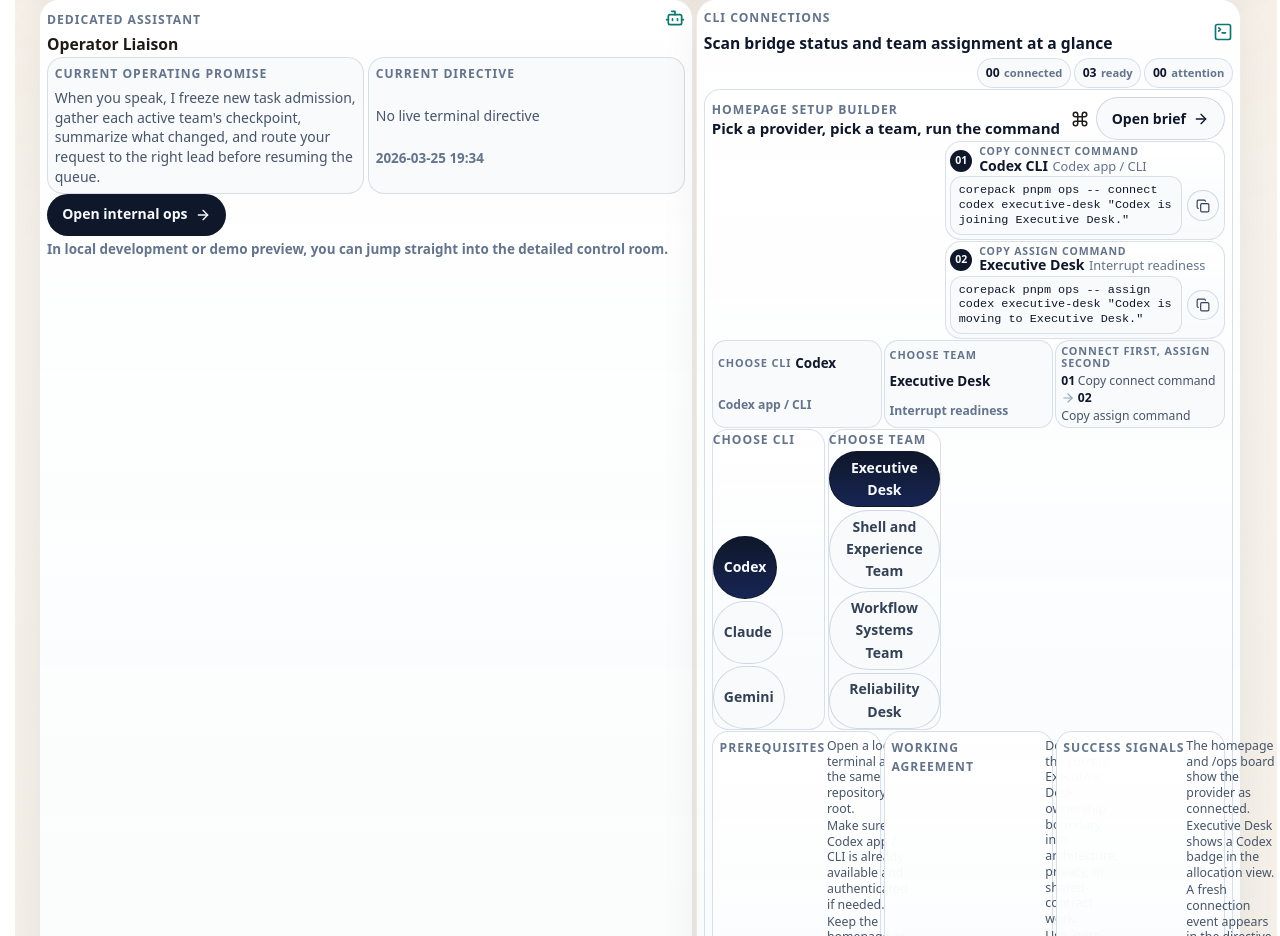
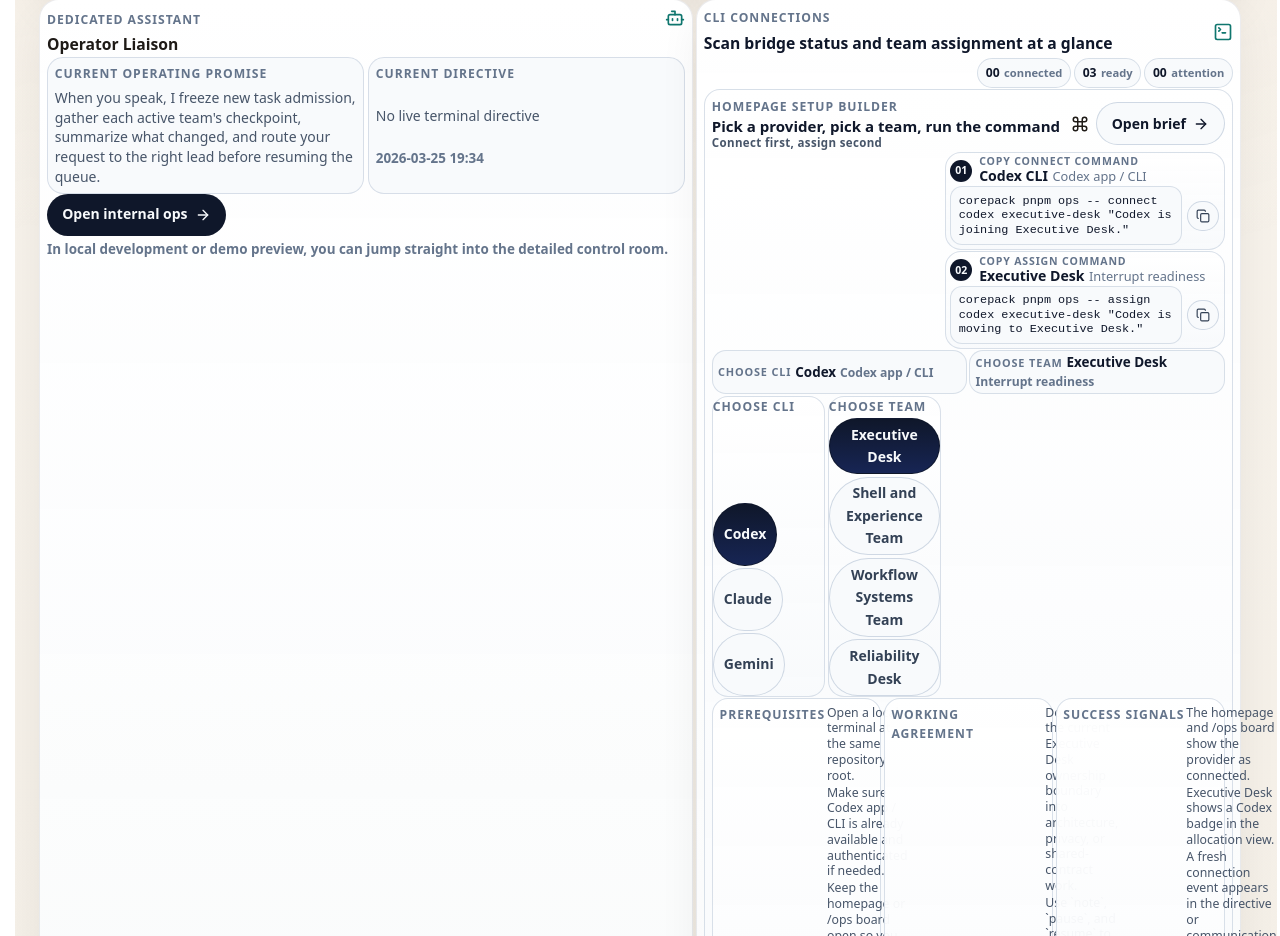
Before and after one commit to GongJae00/research-pages, a Next.js app in the folder apps/web/: page /en in a window 1280 px wide. Shown: the part 1720-2656 px from the top of the page. Built offline with nearby package versions, Linux system fonts and the light colour scheme; no server answers.

Commit message:
Autonomy batch 1412: shell-experience

```diff
--- a/apps/web/src/components/homepage-agent-control-section.module.css
+++ b/apps/web/src/components/homepage-agent-control-section.module.css
@@ -273,8 +273,10 @@
 .setupSubcopy {
   margin: 0;
   color: #475569;
-  font-size: 0.79rem;
-  line-height: 1.3;
+  font-size: 0.72rem;
+  font-weight: 600;
+  letter-spacing: 0.03em;
+  line-height: 1.25;
   max-width: 34rem;
 }
 
@@ -330,7 +332,7 @@
 
 .setupScanBar {
   display: grid;
-  grid-template-columns: repeat(3, minmax(0, 1fr));
+  grid-template-columns: repeat(2, minmax(0, 1fr));
   gap: 0.12rem;
 }
 
--- a/apps/web/src/components/homepage-agent-control-section.tsx
+++ b/apps/web/src/components/homepage-agent-control-section.tsx
@@ -386,6 +386,7 @@ export function HomepageAgentControlSection({
               <div className={styles.setupTitleBlock}>
                 <span className={styles.metaLabel}>{copy.setupBuilderLabel}</span>
                 <h4>{copy.setupBuilderTitle}</h4>
+                <p className={styles.setupSubcopy}>{copy.commandOrder}</p>
               </div>
               <div className={styles.setupHeaderActions}>
                 <Command size={18} />
@@ -407,16 +408,6 @@ export function HomepageAgentControlSection({
                 <span className={styles.setupDigestLabel}>{copy.chooseTeam}</span>
                 <strong>{selectedTeam?.name ?? "-"}</strong>
                 <span className={styles.digestMeta}>{selectedTeam?.lane ?? "-"}</span>
-              </div>
-              <div className={styles.sequencePill}>
-                <span className={styles.setupDigestLabel}>{copy.commandOrder}</span>
-                <div className={styles.sequenceSteps}>
-                  <strong>01</strong>
-                  <span>{copy.connectCommand}</span>
-                  <ArrowRight size={14} />
-                  <strong>02</strong>
-                  <span>{copy.assignCommand}</span>
-                </div>
               </div>
             </div>
             <div className={styles.setupPickerGrid}>
```
